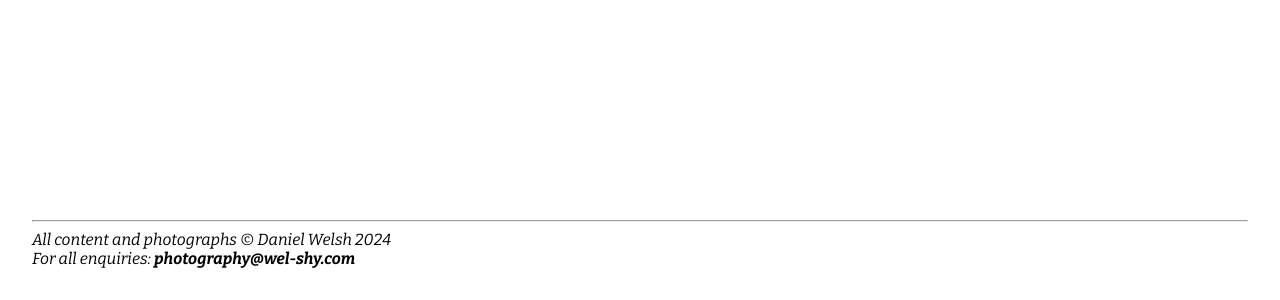
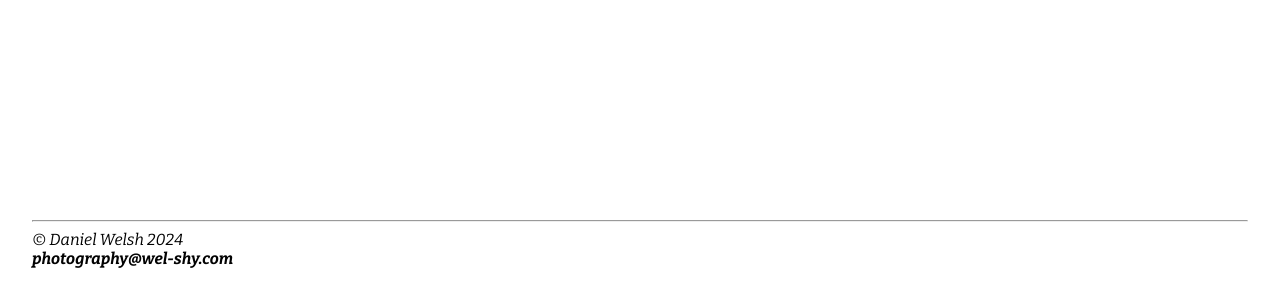
Before and after one commit to wel-shy/photography-portfolio, a React (Create React App) app: page / in a window 1280 px wide. Shown: the part 500-800 px from the top of the page. Built offline with nearby package versions, Linux system fonts and the light colour scheme; no server answers.

Commit message:
updating footer

```diff
--- a/src/components/Footer.tsx
+++ b/src/components/Footer.tsx
@@ -9,9 +9,8 @@ const Footer = () => {
   return (
     <StyledFooter>
       <hr />
-      <div>All content and photographs &copy; Daniel Welsh 2024</div>
+      <div>&copy; Daniel Welsh {new Date().getFullYear()}</div>
       <div>
-        For all enquiries:{" "}
         <a href="mailto:photography@wel-shy.com">photography@wel-shy.com</a>
       </div>
     </StyledFooter>
```
